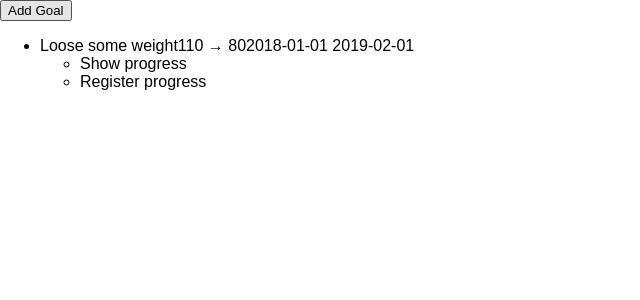
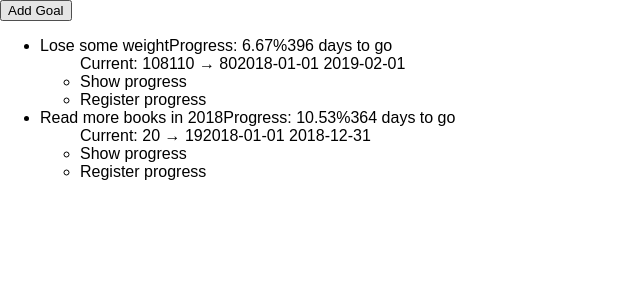
Before and after one commit to kranux/goalinator, a React (Create React App) app: page / in a window 1280 px wide. Shown: the top 300 px of the page, without its empty margins (0-640 px from the left). Built offline with nearby package versions, Linux system fonts and the light colour scheme.

Commit message:
Improved progress calculation;

```diff
--- a/src/components/goal-list-item/index.js
+++ b/src/components/goal-list-item/index.js
@@ -1,17 +1,42 @@
 import React from 'react';
 
-import {formatTime} from '../../utils';
+import {
+  formatTime,
+  formatPercent,
+  calculateDifferenceInDays
+} from '../../utils';
+
+const calculateProgressInPercent = goal => {
+  const lambda = goal.startValue - goal.value;
+  const goalLambda = goal.startValue - goal.goalValue;
+  return lambda / goalLambda * 100;
+}
+
+const calculateDaysLeft = goal =>
+  calculateDifferenceInDays(goal.startTime, goal.goalTime);
 
 export default class GoalListItem extends React.Component {
 
   render() {
     const goal = this.props.goal;
+
     return  (
       <li>
-        <span className="name">{goal.name}</span>
-        <span className="values">{goal.startValue} &#x2192; {goal.goalValue}</span>
-        <span className="time">{formatTime(goal.startTime)} {formatTime(goal.goalTime)}</span>
-        <ul className="controlls">
+        <span className="name">
+          {goal.name}
+        </span>
+        <span className="progress">
+          Progress: {formatPercent(calculateProgressInPercent(goal))}%
+        </span>
+        <span className="daysLeft">
+          {calculateDaysLeft(goal)} days to go
+        </span>
+        <ul>
+          <span className="values">
+            Current: {goal.value}
+            {goal.startValue} &#x2192; {goal.goalValue}
+          </span>
+          <span className="time">{formatTime(goal.startTime)} {formatTime(goal.goalTime)}</span>
           <li>
             <a onClick={() => {this.props.showProgress(goal)}}>Show progress</a>
           </li>
--- a/src/mock/goals.json
+++ b/src/mock/goals.json
@@ -1,10 +1,20 @@
 [
     {
-        "id": "mock-1",
-        "name": "Loose some weight",
+        "id": "weight-1",
+        "name": "Lose some weight",
         "startValue": 110,
         "startTime": "2018-01-01",
         "goalValue": 80,
-        "goalTime": "2019-02-01"
+        "goalTime": "2019-02-01",
+        "value": 108
+    },
+    {
+      "id": "books-1",
+      "name": "Read more books in 2018",
+      "startValue": 0,
+      "startTime": "2018-01-01",
+      "goalValue": "19",
+      "goalTime": "2018-12-31",
+      "value": 2
     }
 ]
--- a/src/mock/progress.json
+++ b/src/mock/progress.json
@@ -1,11 +1,11 @@
 [
     {
-        "goal": "mock-1",
+        "goal": "weight-1",
         "value": 110,
         "time": "2018-01-01"
     },
     {
-        "goal": "mock-1",
+        "goal": "weight-1",
         "value": 108,
         "time": "2018-01-20"
     }
--- a/src/utils.js
+++ b/src/utils.js
@@ -2,4 +2,10 @@ import moment from 'moment';
 
 export const DATE_FORMAT = 'YYYY-MM-DD';
 
-export const formatTime = (time, format) => moment(time).format(format || DATE_FORMAT);
+export const formatTime = (time, format) =>
+  moment(time).format(format || DATE_FORMAT);
+
+export const calculateDifferenceInDays = (a, b) =>
+  (console.log(a, b), moment(b).diff(moment(a), 'days'));
+
+export const formatPercent = value => value.toFixed(2);
```
Also changed, not shown: 1 other file (tests, documents, lock files or other folders).
